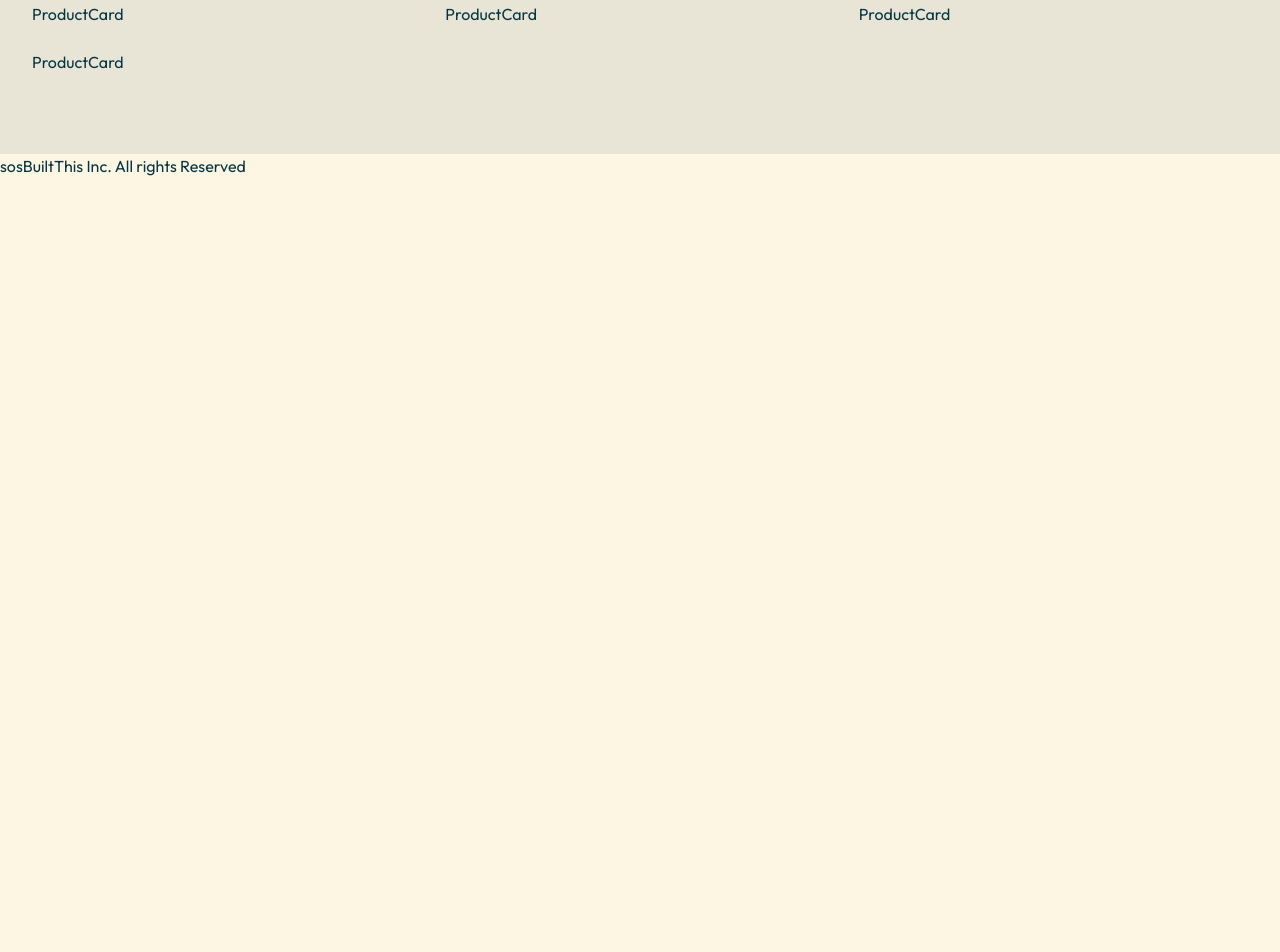
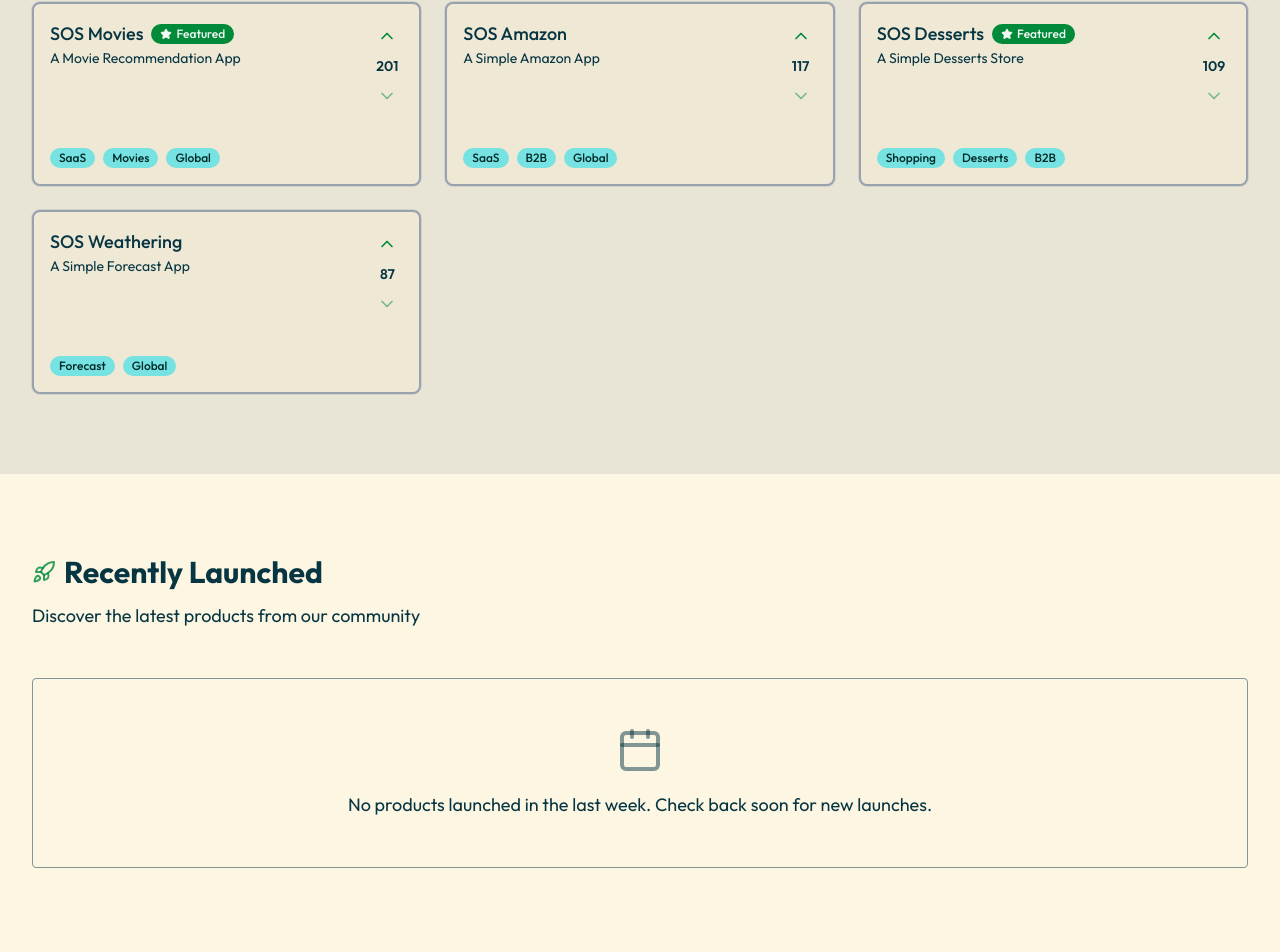
Before and after one commit to sosMoH/Training-SOS-Built-This, a Next.js app: page / in a window 1280 px wide. Shown: the part 994-1946 px from the top of the page. Before the commit the page ends 1172 px from the top, so only its background shows below. Built offline with nearby package versions, Linux system fonts and the light colour scheme.

Commit message:
LandingPage: Featured Today & Recently Launched

```diff
--- a/app/page.tsx
+++ b/app/page.tsx
@@ -1,11 +1,15 @@
 import FeaturedProducts from "@/components/landing-page/featured-products";
 import HeroSection from "@/components/landing-page/hero-section";
+import RecentlyLaunchedProducts from "@/components/landing-page/recently-launched-products";
 
 export default function Home() {
   return (
     <div>
       <HeroSection />
+
       <FeaturedProducts />
+
+      <RecentlyLaunchedProducts />
     </div>
   );
 }
--- /dev/null
+++ b/components/common/empty-state.tsx
@@ -0,0 +1,17 @@
+import { LucideIcon } from "lucide-react";
+
+interface EmptyStateProps {
+  message: string;
+  icon?: LucideIcon;
+}
+
+export default function EmptyState({message, icon:Icon}: EmptyStateProps) {
+  return (
+    <div className="empty-state">
+      {Icon && (
+        <Icon className="size-12 text-muted-foreground/50 mx-auto mb-4" />
+      )}
+      <p className="text-lg text-muted-foreground">{message}</p>
+    </div>
+  )
+}
--- a/components/landing-page/featured-products.tsx
+++ b/components/landing-page/featured-products.tsx
@@ -20,7 +20,7 @@
     description: "A Simple Amazon App",
     tags: ["SaaS", "B2B", "Global"],
     votes: 117,
-    isFeatured: true,
+    isFeatured: false,
   },
   {
     id: 3,
--- a/components/landing-page/hero-section.tsx
+++ b/components/landing-page/hero-section.tsx
@@ -48,7 +48,7 @@
 
 export default function HeroSection() {
   return (
-    <section className="relative overflow-hidden bg-linear-to-b from-background via-background to-muted/20">
+    <section className="relative overflow-hidden bg-linear-to-b from-background via-background to-muted/10">
       <div className="wrapper">
         <div className="flex flex-col items-center justify-center lg:py-24 py-12 text-center">
           <LiveBadge />
--- /dev/null
+++ b/components/landing-page/recently-launched-products.tsx
@@ -0,0 +1,63 @@
+import React from "react";
+import SectionHeader from "../common/section-header";
+import { CalendarIcon, RocketIcon } from "lucide-react";
+import ProductCard from "../products/product-card";
+import EmptyState from "../common/empty-state";
+
+const recentlyLaunchedProducts = [
+  // {
+  //   id: 1,
+  //   name: "SOS Movies",
+  //   description: "A Movie Recommendation App",
+  //   tags: ["SaaS", "Movies", "Global"],
+  //   votes: 201,
+  //   isFeatured: true,
+  // },
+  // {
+  //   id: 2,
+  //   name: "SOS Amazon",
+  //   description: "A Simple Amazon App",
+  //   tags: ["SaaS", "B2B", "Global"],
+  //   votes: 117,
+  //   isFeatured: false,
+  // },
+  // {
+  //   id: 3,
+  //   name: "SOS Desserts",
+  //   description: "A Simple Desserts Store",
+  //   tags: ["Shopping", "Desserts", "B2B"],
+  //   votes: 109,
+  //   isFeatured: true,
+  // },
+  // {
+  //   id: 4,
+  //   name: "SOS Weathering",
+  //   description: "A Simple Forecast App",
+  //   tags: ["Forecast", "Global"],
+  //   votes: 87,
+  //   isFeatured: false,
+  // },
+];
+
+export default function RecentlyLaunchedProducts() {
+  return (
+    <section className="py-20">
+      <div className="wrapper">
+        <SectionHeader
+          title="Recently Launched"
+          icon={RocketIcon}
+          description="Discover the latest products from our community"
+        />
+        {recentlyLaunchedProducts.length > 0 ? (
+          <div className="grid-wrapper">
+            {recentlyLaunchedProducts.map((product) => (
+              <ProductCard key={product.id} product={product} />
+            ))}
+          </div>
+        ) : (
+          <EmptyState message="No products launched in the last week. Check back soon for new launches." icon={CalendarIcon} />
+        )}
+      </div>
+    </section>
+  );
+}
--- a/components/products/product-card.tsx
+++ b/components/products/product-card.tsx
@@ -1,3 +1,17 @@
+import Link from "next/link";
+import {
+  Card,
+  CardHeader,
+  CardTitle,
+  CardDescription,
+  CardContent,
+  CardFooter,
+} from "../ui/card";
+import { Badge } from "../ui/badge";
+import { ChevronDownIcon, ChevronUpIcon, Ghost, StarIcon } from "lucide-react";
+import { Button } from "../ui/button";
+import { cn } from "@/lib/utils";
+
 export interface Product {
   id: number;
   name: string;
@@ -12,5 +26,63 @@
 }
 
 export default function ProductCard({ product }: ProductCardProps) {
-  return <div>ProductCard</div>;
+  const hasVoted = false;
+
+  return (
+    <Link href={`/products/${product.id}`}>
+      <Card className="group card-hover hover:bg-primary-foreground/10 border-solid border-gray-400 border-2 min-h-[150px]">
+        <CardHeader className="flex-1">
+          <div className="flex items-start gap-4">
+            <div className="flex-1 min-w-0">
+              <div className="flex items-center gap-2">
+                <CardTitle className="text-lg group-hover:text-primary transition-colors">
+                  {product.name}
+                </CardTitle>
+                {product.isFeatured && (
+                  <Badge className="gap-1 bg-primary text-primary-foreground">
+                    <StarIcon className="size-4 fill-current" /> Featured
+                  </Badge>
+                )}
+              </div>
+              <CardDescription>{product.description}</CardDescription>
+            </div>
+            {/* Voting Buttons */}
+            <div className="flex flex-col items-center gap-1 shrink-0">
+              <Button
+                variant={"ghost"}
+                size={"icon-sm"}
+                className={cn("h-8 w-8 text-primary", hasVoted ? "bg-primary/10 hover:text-primary hover:bg-primary/20" : "hover:bg-primary/10 hover:text-primary")}
+              >
+                <ChevronUpIcon className="size-5" />
+              </Button>
+              <span className="text-sm font-semibold transition-colors text-foreground">
+                {product.votes}
+              </span>
+              <Button
+                variant={"ghost"}
+                size={"icon-sm"}
+                className={cn(
+                  "h-8 w-8 text-primary hover:text-destructive",
+                  hasVoted
+                    ? "hover:bg-destructive/30"
+                    : "opacity-50 cursor-not-allowed",
+                )}
+              >
+                <ChevronDownIcon className="size-5" />
+              </Button>
+            </div>
+          </div>
+        </CardHeader>
+        <CardFooter>
+          <div className="flex items-center gap-2">
+            {product.tags.map((tag) => (
+              <Badge key={tag} variant={"secondary"}>
+                {tag}
+              </Badge>
+            ))}
+          </div>
+        </CardFooter>
+      </Card>
+    </Link>
+  );
 }
--- a/components/ui/card.tsx
+++ b/components/ui/card.tsx
@@ -84,7 +84,7 @@
     <div
       data-slot="card-footer"
       className={cn(
-        "flex items-center rounded-b-xl border-t bg-muted/50 p-4 group-data-[size=sm]/card:p-3",
+        "flex items-center rounded-b-xl p-4 group-data-[size=sm]/card:p-3",
         className
       )}
       {...props}
```
